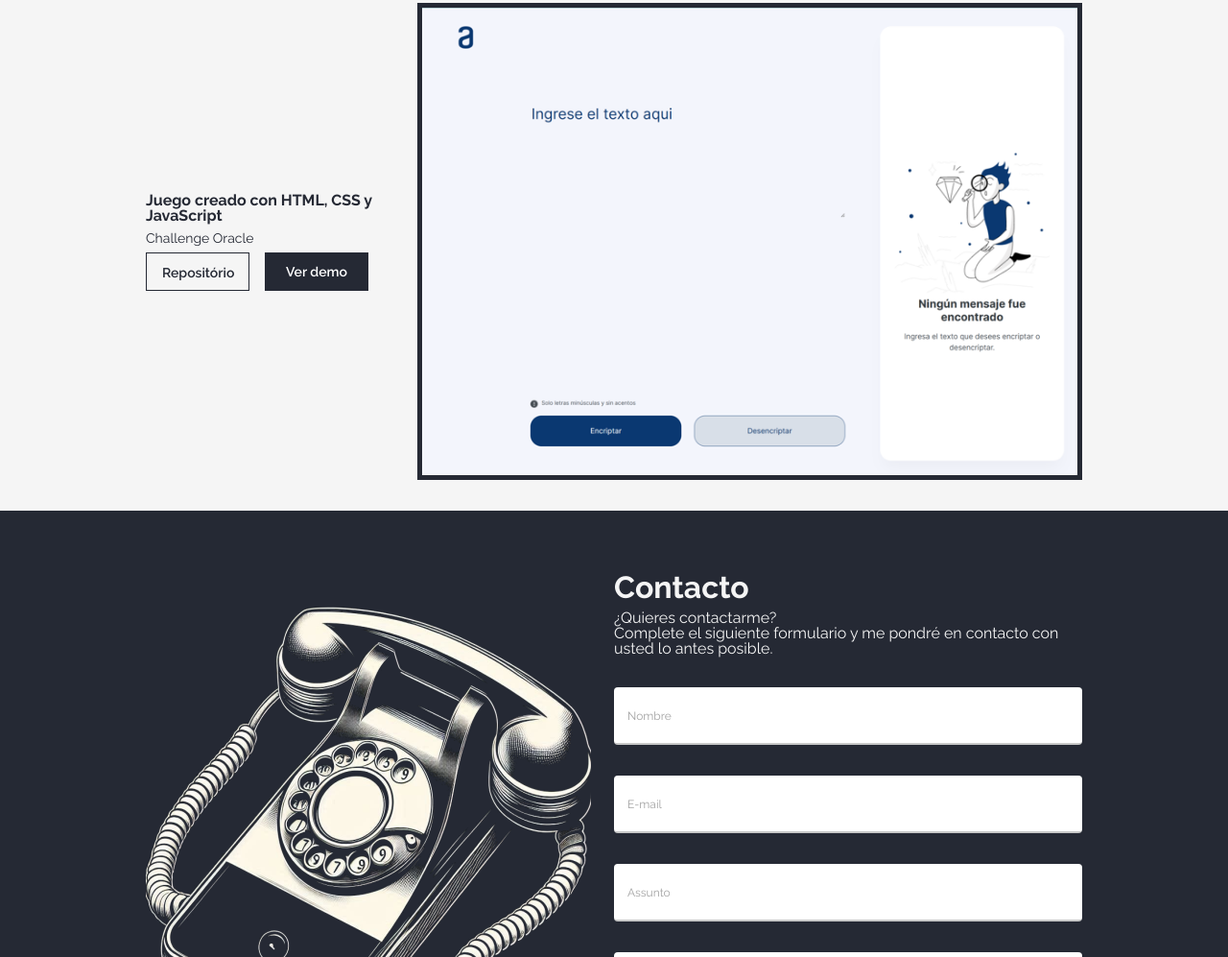
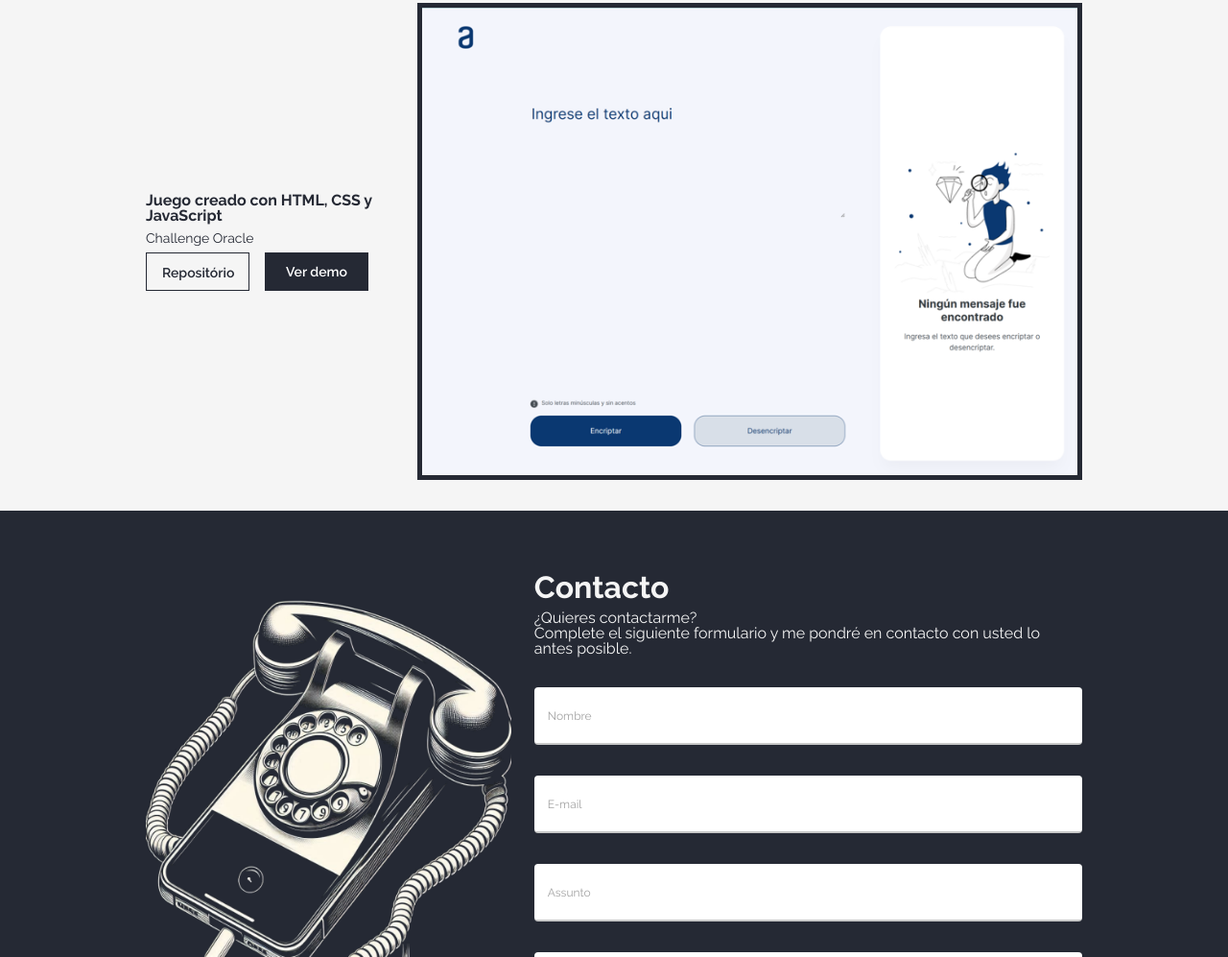
Before and after one commit to Fabian-Carlos/PrimerDesafioPortafolio, a plain HTML site: page index.html in a window 1280 px wide. Shown: the part 1803-2800 px from the top of the page at 96% size. Drawn offline with Linux system fonts and the light colour scheme.

Commit message:
Update style.css

```diff
--- a/style.css
+++ b/style.css
@@ -240,7 +240,7 @@ section.about{
 .about__container img{
     width: 140px;
     height: 52px;
-    filter: invert(0.9) sepia(0) hue-rotate(20deg) saturate(100%);
+
 }
 
 /***Seccion Skills ***********************************/
@@ -982,11 +982,16 @@ gap:32px;
  }
  .formcontato__esquerda{
     display:block;
+    width:40%;
+}
+.formcontato__img{
+    width: 100%;
+    max-width:464px;
 }
 .formcontato__text{
-    flex-grow: 1;
+    flex-shrink: 1;
     padding-left: 16px;
-
+  width:60%;
 }
 .formcontato__title{
     font-size: 32px;
```
